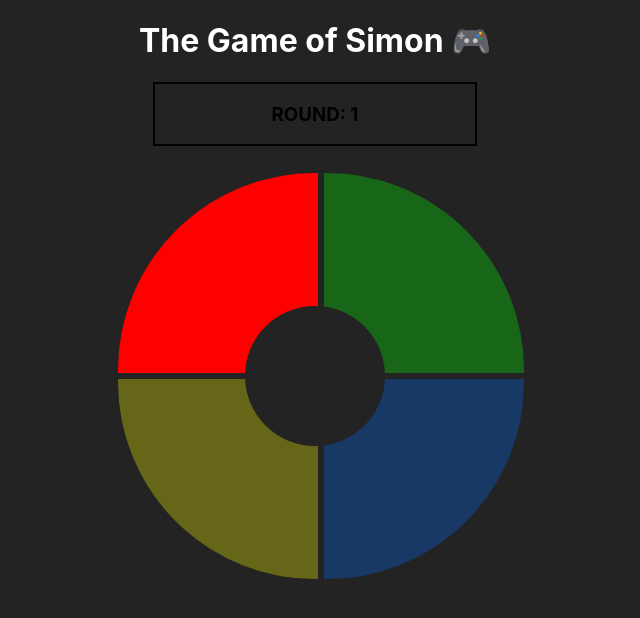
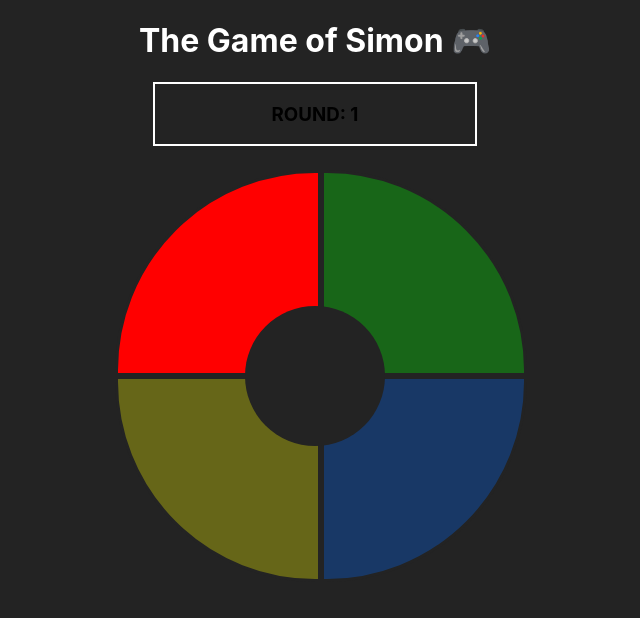
Before and after one commit to ZaneMeroff/simon_game, a React (Create React App) app: page / in a window 1280 px wide. Shown: the top 618 px of the page, without its empty margins (325-965 px from the left). Built offline with nearby package versions, Linux system fonts and the light colour scheme.

Commit message:
Add style

```diff
--- a/src/Components/ScoreBoard/ScoreBoard.css
+++ b/src/Components/ScoreBoard/ScoreBoard.css
@@ -1,4 +1,20 @@
 .scoreboard-outer-container {
-  border: 2px solid black;
+  border: 2px solid #FFF;
   width: 25%;
+  display: flex;
+  justify-content: space-around;
+  align-items: center;
 }
+
+.new-game-button {
+  height: 40px;
+}
+
+.new-game-button:hover {
+  cursor: pointer;
+  background-color: yellow;
+}
+
+.round-display {
+  color: #FFF;
+}
```
